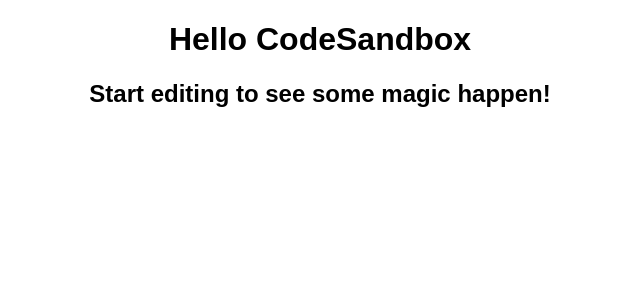
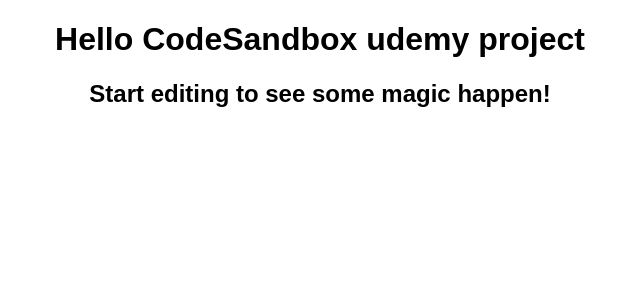
Before and after one commit to Tetsumote/udemy-reactExpenses, a React (Create React App) app: page / in a window 1280 px wide. Shown: the top 300 px of the page, without its empty margins (320-960 px from the left). Built offline with nearby package versions, Linux system fonts and the light colour scheme.

Commit message:
start project reactExpenses

```diff
--- a/src/App.js
+++ b/src/App.js
@@ -3,7 +3,7 @@
 export default function App() {
   return (
     <div className="App">
-      <h1>Hello CodeSandbox</h1>
+      <h1>Hello CodeSandbox udemy project</h1>
       <h2>Start editing to see some magic happen!</h2>
     </div>
   );
```
